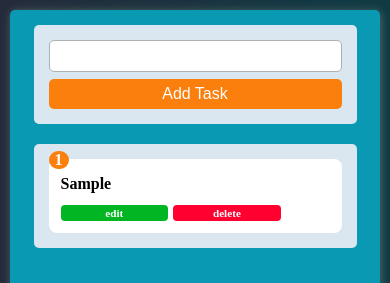
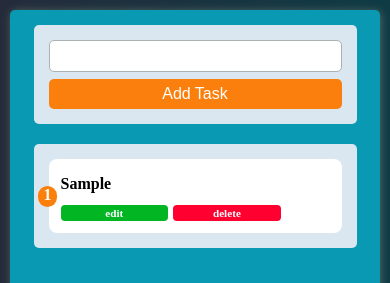
Before and after one commit to youssefali123/taskapp, a plain HTML site: page index.html in a window 390 px wide. Both pictures are taken after typing "Sample" into the empty fields and a click on the input "Add Task". Shown: the top 283 px of the page. Drawn offline with nearby package versions, Linux system fonts and the light colour scheme; some packages are replaced by stand-ins of ours; a script that the page names is missing.

Commit message:
Add files via upload

```diff
--- a/style2.css
+++ b/style2.css
@@ -259,6 +259,10 @@ body {
 
     .container .tasks .item::before {
         left: 0;
-        top: -8px;
+        /* top: -8px; */
+        left: -11px;
+        width: 7px;
+        height: 21px;
+
     }
 }
```
